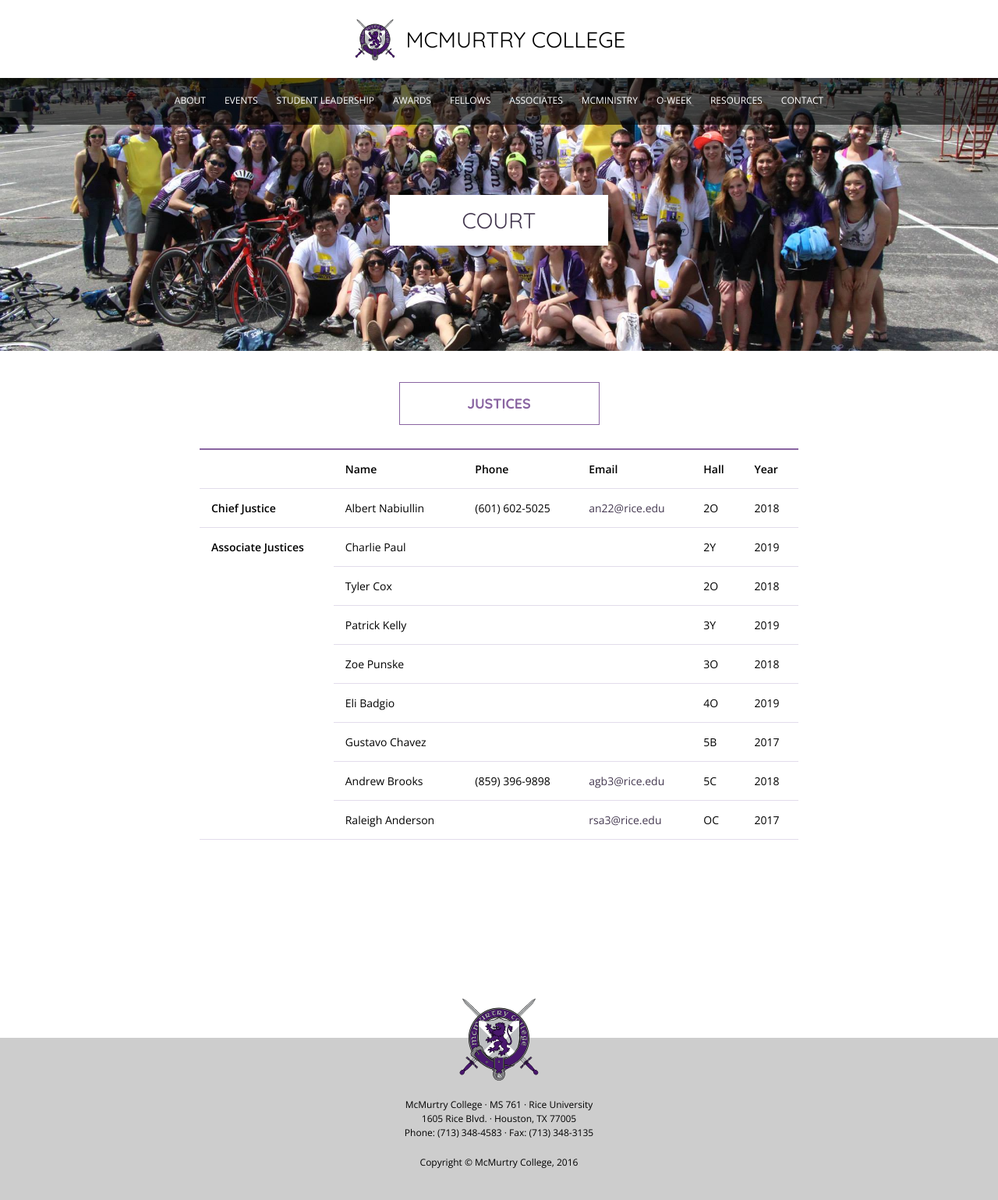
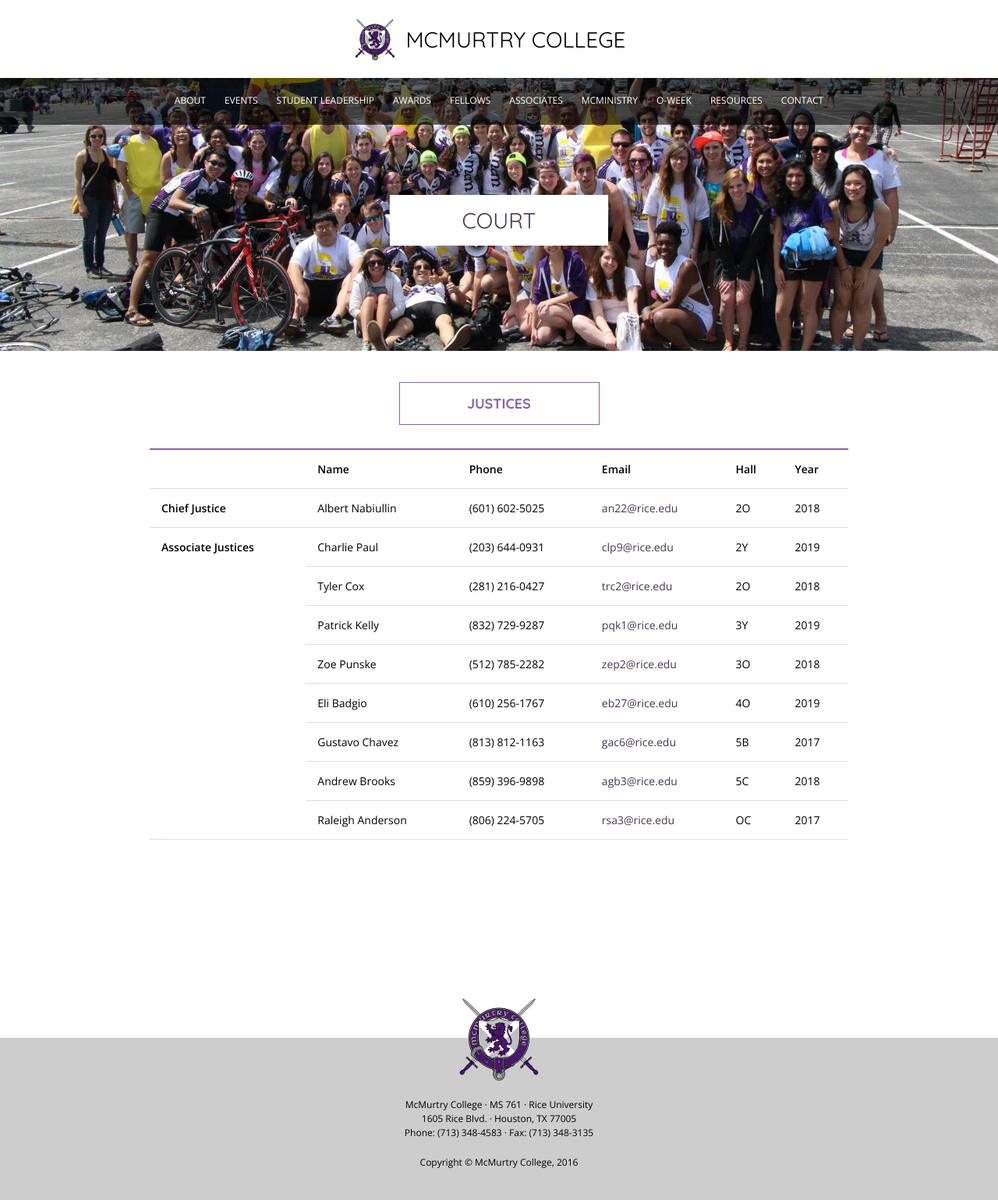
Before and after one commit to mcmurtrycollege/mcmurty-website-old, a Jekyll site: the page built from students/court/index.html, in a window 1280 px wide. Shown: the whole page at 78% size. Built offline with Jekyll 4.4.1, drawn with Linux system fonts in a browser that asks for light colours; nearby versions of some CDN libraries; some web fonts are replaced.

```diff
--- a/_data/court.yml
+++ b/_data/court.yml
@@ -8,34 +8,34 @@ chief:
 associates:
 -   name: Charlie Paul
     year: 2019
-    phone:
+    phone: (203) 644-0931
     location: 2Y
-    email:
+    email: clp9@rice.edu
 -   name: Tyler Cox
     year: 2018
-    phone:
+    phone: (281) 216-0427
     location: 2O
-    email:
+    email: trc2@rice.edu
 -   name: Patrick Kelly
     year: 2019
-    phone:
+    phone: (832) 729-9287
     location: 3Y
-    email:
+    email: pqk1@rice.edu
 -   name: Zoe Punske
     year: 2018
-    phone:
+    phone: (512) 785-2282
     location: 3O
-    email:
+    email: zep2@rice.edu
 -   name: Eli Badgio
     year: 2019
-    phone:
+    phone: (610) 256-1767
     location: 4O
-    email:
+    email: eb27@rice.edu
 -   name: Gustavo Chavez
     year: 2017
-    phone:
+    phone: (813) 812-1163
     location: 5B
-    email:
+    email: gac6@rice.edu
 -   name: Andrew Brooks
     year: 2018
     phone: (859) 396-9898
@@ -43,6 +43,6 @@ associates:
     email: agb3@rice.edu
 -   name: Raleigh Anderson
     year: 2017
-    phone:
+    phone: (806) 224-5705
     location: OC
     email: rsa3@rice.edu
--- a/assets/css/_main.scss
+++ b/assets/css/_main.scss
@@ -94,7 +94,7 @@ tr {
 section {
 	width: 100%;
 	height: auto;
-	padding: 40px 20% 40px 20%;
+	padding: 40px 15% 40px 15%;
 	position: relative;
 	bottom: 60px;
 	text-align: center;
--- a/assets/css/styles.css
+++ b/assets/css/styles.css
@@ -78,7 +78,7 @@ tr {
 section {
   width: 100%;
   height: auto;
-  padding: 40px 20% 40px 20%;
+  padding: 40px 15% 40px 15%;
   position: relative;
   bottom: 60px;
   text-align: center;
@@ -272,10 +272,6 @@ footer {
   margin: 0 auto;
   margin-bottom: 25px; }
 
-#home-banner {
-  background: url("../img/mcmurtry-spring.jpg") center center no-repeat;
-  background-size: cover; }
-
 #home-intro {
   background-color: #E2DCEB; }
 
@@ -375,6 +371,10 @@ footer {
     .home-post-entry a:hover {
       color: #44CCFF; }
 
+#home-banner {
+  background: url("../img/mcmurtry-spring.jpg") center center no-repeat;
+  background-size: cover; }
+
 #about-banner {
   background: url("../img/about.jpg") top center no-repeat;
   background-size: cover; }
@@ -395,7 +395,7 @@ footer {
   background: url("../img/ufoweek.jpg") center center no-repeat;
   background-size: cover; }
 
-#reserve-banner {
+#reserve-banner, #resources-banner {
   background: url("../img/reserve.jpg") center center no-repeat;
   background-size: cover; }
 
```
Also changed, not shown: _layouts/resources.html (added, +9 -0 lines), _posts/2016-03-07-learning.md (deleted, +0 -6 lines), assets/css/styles.scss (+5 -6 lines), mcministry/constitution/index.html (+30 -3 lines), resources/reserve/index.html (+2 -6 lines), _posts/2016-04-13-welcome.md (renamed from _posts/2016-02-15-welcome.md), 5 other files.
